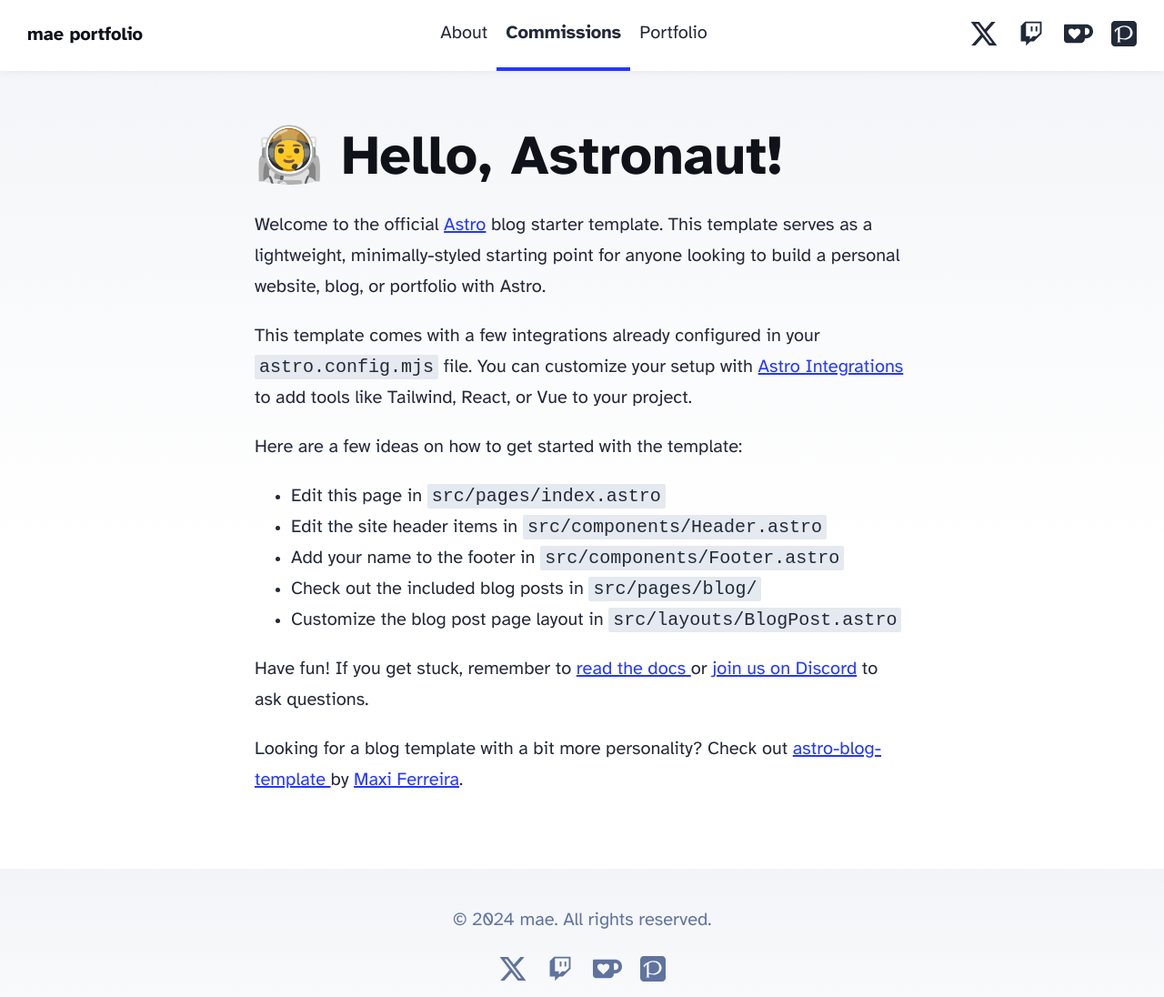
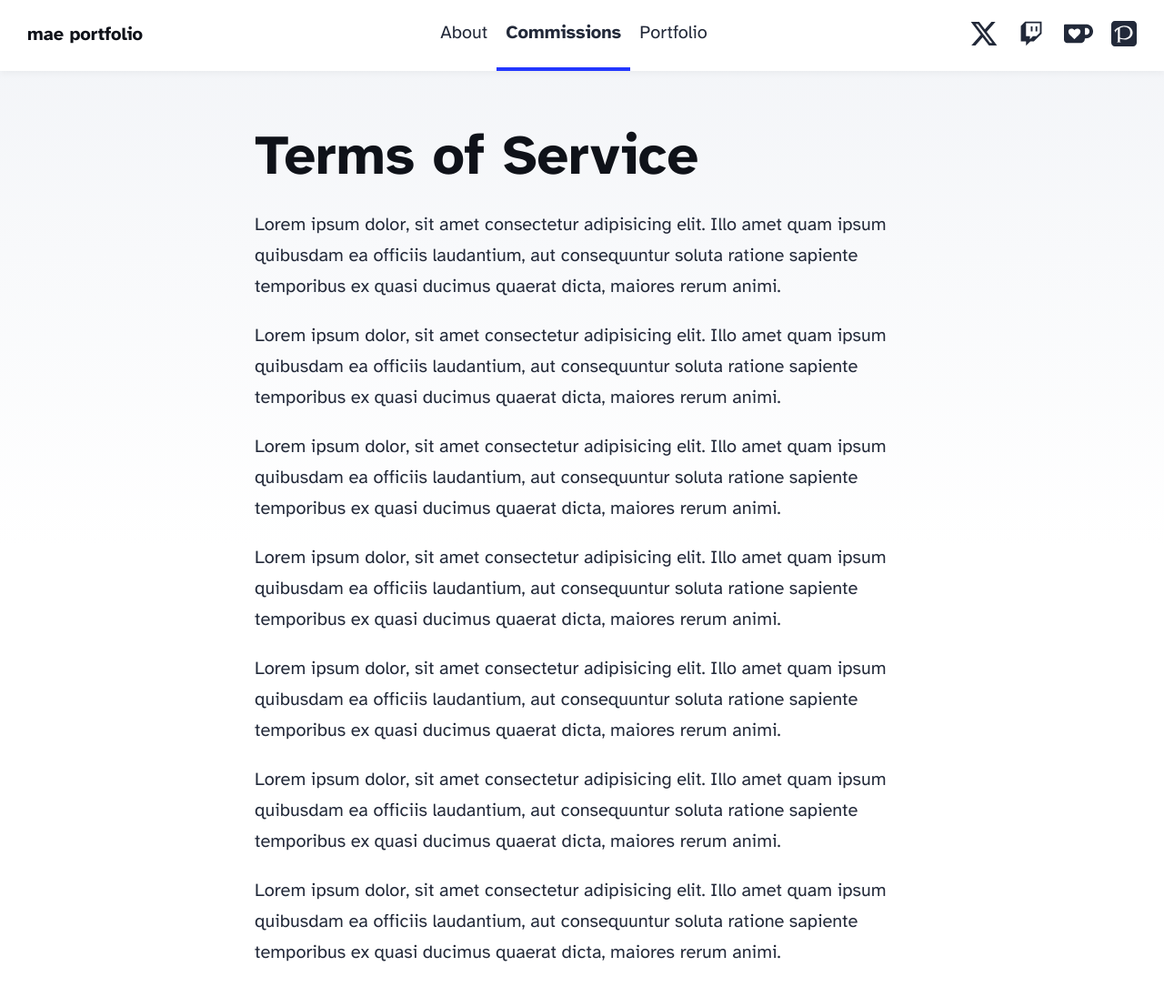
Before and after one commit to myntsu/mae, an Astro site: page /commissions in a window 1280 px wide. Shown: the top 1096 px of the page at 91% size. Built offline with nearby package versions, Linux system fonts and the light colour scheme; Astro itself is replaced by a stand-in of ours.

```diff
--- a/src/pages/commissions.astro
+++ b/src/pages/commissions.astro
@@ -13,37 +13,21 @@ import { SITE_TITLE, SITE_DESCRIPTION } from '../consts';
 	<body>
 		<Header title={SITE_TITLE} />
 		<main>
-			<h1>🧑‍🚀 Hello, Astronaut!</h1>
-			<p>
-				Welcome to the official <a href="https://astro.build/">Astro</a> blog starter template. This
-				template serves as a lightweight, minimally-styled starting point for anyone looking to build
-				a personal website, blog, or portfolio with Astro.
-			</p>
-			<p>
-				This template comes with a few integrations already configured in your
-				<code>astro.config.mjs</code> file. You can customize your setup with
-				<a href="https://astro.build/integrations">Astro Integrations</a> to add tools like Tailwind,
-				React, or Vue to your project.
-			</p>
-			<p>Here are a few ideas on how to get started with the template:</p>
-			<ul>
-				<li>Edit this page in <code>src/pages/index.astro</code></li>
-				<li>Edit the site header items in <code>src/components/Header.astro</code></li>
-				<li>Add your name to the footer in <code>src/components/Footer.astro</code></li>
-				<li>Check out the included blog posts in <code>src/pages/blog/</code></li>
-				<li>Customize the blog post page layout in <code>src/layouts/BlogPost.astro</code></li>
-			</ul>
-			<p>
-				Have fun! If you get stuck, remember to <a href="https://docs.astro.build/"
-					>read the docs
-				</a> or <a href="https://astro.build/chat">join us on Discord</a> to ask questions.
-			</p>
-			<p>
-				Looking for a blog template with a bit more personality? Check out <a
-					href="https://github.com/Charca/astro-blog-template"
-					>astro-blog-template
-				</a> by <a href="https://twitter.com/Charca">Maxi Ferreira</a>.
-			</p>
+			<h1>Terms of Service</h1>
+			<p>Lorem ipsum dolor, sit amet consectetur adipisicing elit. Illo amet quam ipsum quibusdam ea officiis laudantium, aut consequuntur soluta ratione sapiente temporibus ex quasi ducimus quaerat dicta, maiores rerum animi.</p>
+			<p>Lorem ipsum dolor, sit amet consectetur adipisicing elit. Illo amet quam ipsum quibusdam ea officiis laudantium, aut consequuntur soluta ratione sapiente temporibus ex quasi ducimus quaerat dicta, maiores rerum animi.</p>
+
+			<p>Lorem ipsum dolor, sit amet consectetur adipisicing elit. Illo amet quam ipsum quibusdam ea officiis laudantium, aut consequuntur soluta ratione sapiente temporibus ex quasi ducimus quaerat dicta, maiores rerum animi.</p>
+
+			<p>Lorem ipsum dolor, sit amet consectetur adipisicing elit. Illo amet quam ipsum quibusdam ea officiis laudantium, aut consequuntur soluta ratione sapiente temporibus ex quasi ducimus quaerat dicta, maiores rerum animi.</p>
+
+			<p>Lorem ipsum dolor, sit amet consectetur adipisicing elit. Illo amet quam ipsum quibusdam ea officiis laudantium, aut consequuntur soluta ratione sapiente temporibus ex quasi ducimus quaerat dicta, maiores rerum animi.</p>
+
+			<p>Lorem ipsum dolor, sit amet consectetur adipisicing elit. Illo amet quam ipsum quibusdam ea officiis laudantium, aut consequuntur soluta ratione sapiente temporibus ex quasi ducimus quaerat dicta, maiores rerum animi.</p>
+
+			<p>Lorem ipsum dolor, sit amet consectetur adipisicing elit. Illo amet quam ipsum quibusdam ea officiis laudantium, aut consequuntur soluta ratione sapiente temporibus ex quasi ducimus quaerat dicta, maiores rerum animi.</p>
+
+
 		</main>
 		<Footer />
 	</body>
```
Also changed, not shown: src/pages/portfolio.astro (+59 -33 lines).
